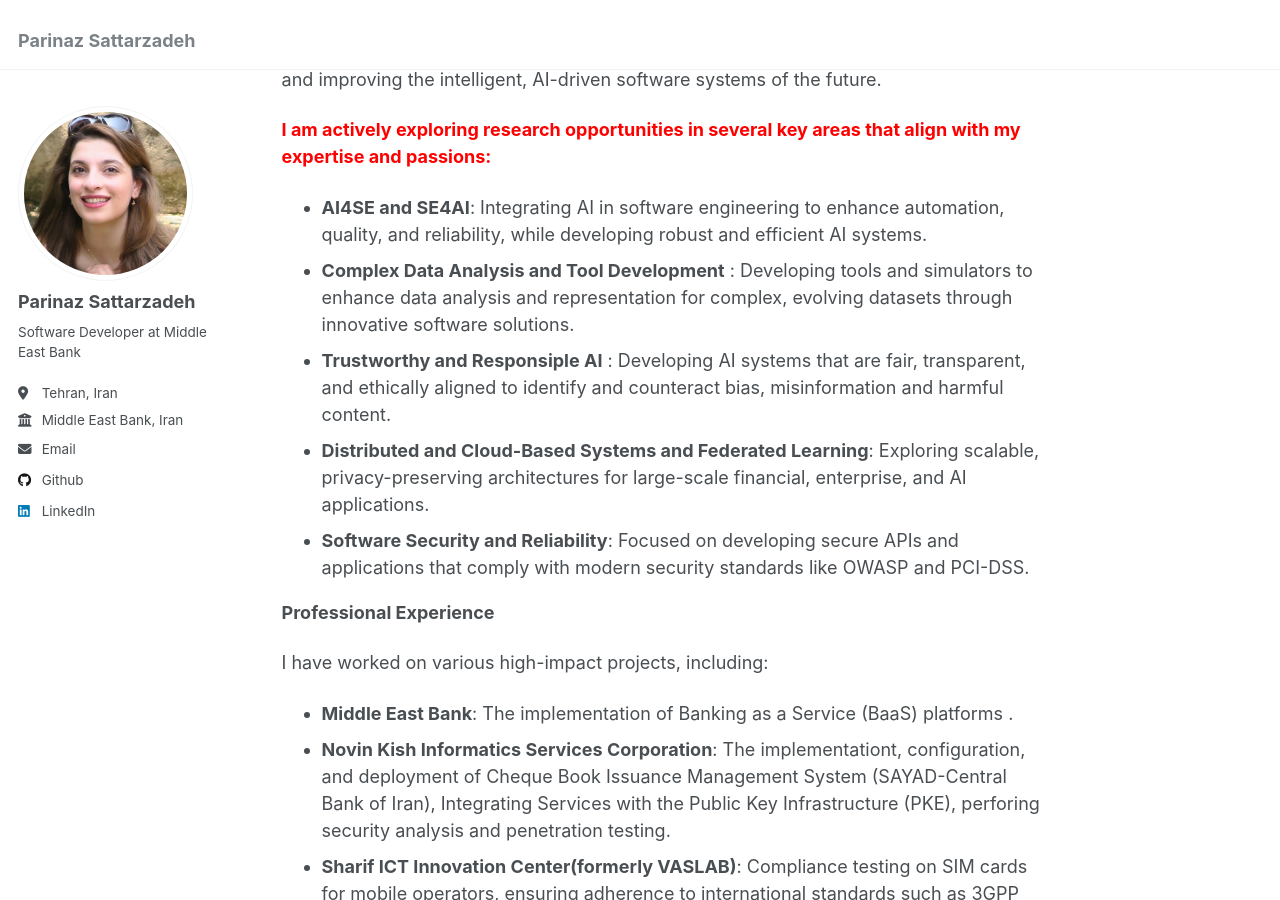
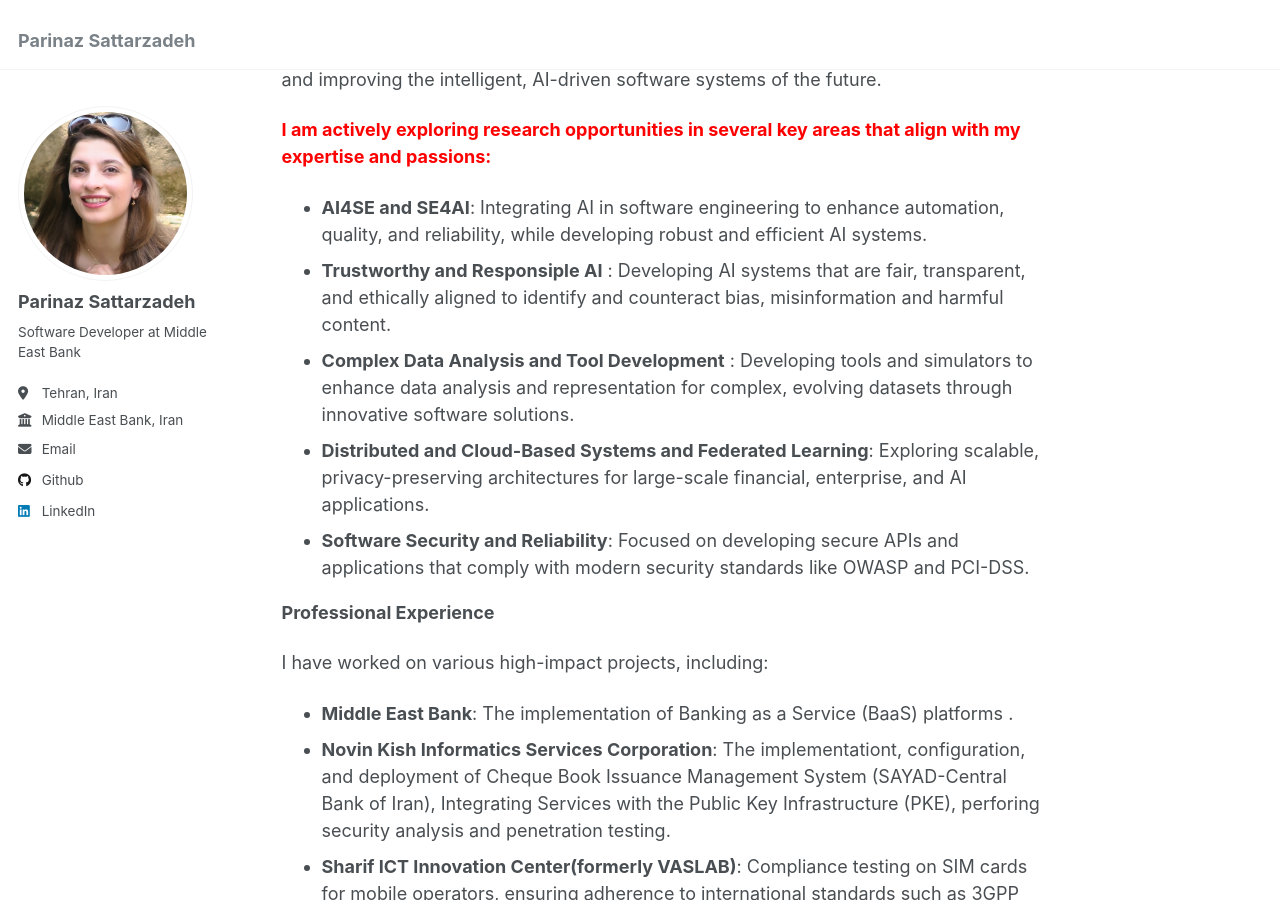
Before and after one commit to parinaz-st/parinaz-st.github.io, a Jekyll site: the page built from _pages/about.md, in a window 1280 px wide and 900 px high, scrolled down 561 px. Built offline with Jekyll 4.4.1, drawn with Linux system fonts in a browser that asks for light colours.

Commit message:
Update about.md

```diff
--- a/_pages/about.md
+++ b/_pages/about.md
@@ -19,8 +19,8 @@ I am thrilled and proud to be a software developer, especially as we witness the
 <span style="color:red; font-weight:bold;">I am actively exploring research opportunities in several key areas that align with my expertise and passions:</span>
 
 - **AI4SE and SE4AI**: Integrating AI in software engineering to enhance automation, quality, and reliability, while developing robust and efficient AI systems.
+- **Trustworthy and Responsiple AI** : Developing AI systems that are fair, transparent, and ethically aligned to identify and counteract bias, misinformation and harmful content.
 - **Complex Data Analysis and Tool Development** : Developing tools and simulators to enhance data analysis and representation for complex, evolving datasets through innovative software solutions.
-- **Trustworthy and Responsiple AI** : Developing AI systems that are fair, transparent, and ethically aligned to identify and counteract bias, misinformation and harmful content.
 - **Distributed and Cloud-Based Systems and Federated Learning**: Exploring scalable, privacy-preserving architectures for large-scale financial, enterprise, and AI applications.
 - **Software Security and Reliability**: Focused on developing secure APIs and applications that comply with modern security standards like OWASP and PCI-DSS.
 
```
